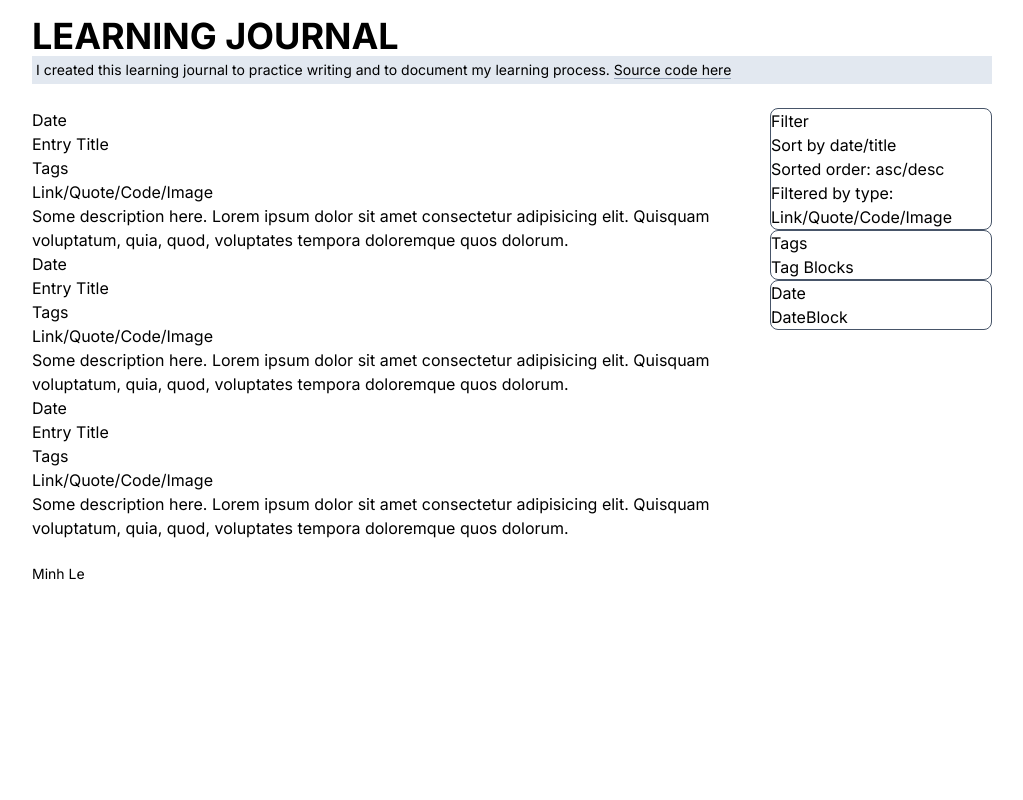
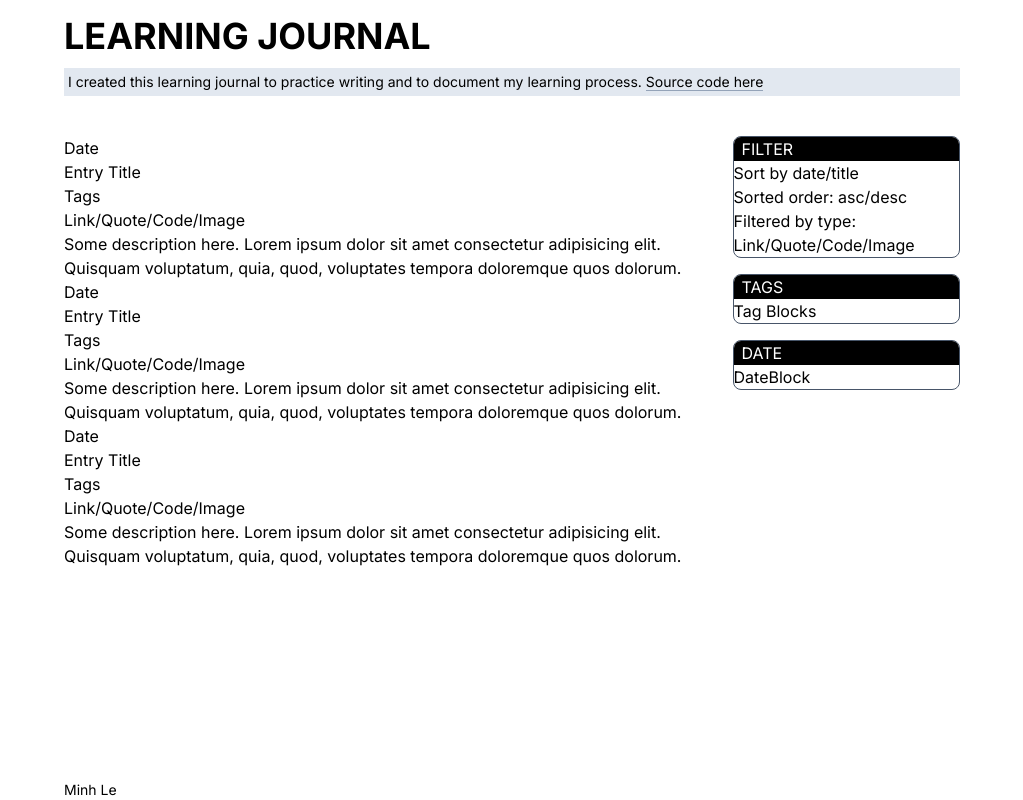
Before and after one commit to ledminh/learning-journal, a Next.js app: page / in a window 1280 px wide. Shown: the whole page, without its empty margins (128-1151 px from the left). Built offline with nearby package versions, Linux system fonts and the light colour scheme.

Commit message:
Rearrange layout

```diff
--- a/src/app/layout.tsx
+++ b/src/app/layout.tsx
@@ -20,15 +20,18 @@ export default function RootLayout({
   return (
     <html lang="en">
       <body className={inter.className}>
-        <div className="w-9/12 mx-auto my-4 grid grid-cols-4 gap-6">
-          <header className="col-span-4">
-            <Header />
-          </header>
-          <main className="col-span-3">{children}</main>
-          <aside>
-            <SideBar />
-          </aside>
-          <footer className="col-span-4">
+        <div className="w-11/12 mx-auto pt-4 min-h-screen max-w-4xl flex flex-col justify-between">
+          <div className="grid grid-cols-7 gap-10">
+            <header className="col-span-7">
+              <Header />
+            </header>
+            {/* @TODO: Make this responsive. In small screen, make aside on top of main */}
+            <main className="col-span-5">{children}</main>
+            <aside className="col-span-2">
+              <SideBar />
+            </aside>
+          </div>
+          <footer>
             <Footer />
           </footer>
         </div>
--- a/src/layout/Block.tsx
+++ b/src/layout/Block.tsx
@@ -3,8 +3,10 @@ export default function Block(props: {
   title: string;
 }) {
   return (
-    <div className="border border-slate-600 rounded-lg">
-      <div>{props.title}</div>
+    <div className="border border-slate-600 rounded-lg overflow-hidden">
+      <div className="bg-black text-white px-2">
+        {props.title.toLocaleUpperCase()}
+      </div>
       <div>{props.children}</div>
     </div>
   );
--- a/src/layout/Header.tsx
+++ b/src/layout/Header.tsx
@@ -2,7 +2,7 @@ import Link from "next/link";
 
 export default function Header() {
   return (
-    <>
+    <div className="flex flex-col gap-3">
       <h1 className="text-4xl font-bold">LEARNING JOURNAL</h1>
       <p className="bg-slate-200 p-1 text-sm">
         I created this learning journal to practice writing and to document my
@@ -14,6 +14,6 @@ export default function Header() {
           Source code here
         </Link>
       </p>
-    </>
+    </div>
   );
 }
--- a/src/layout/SideBar.tsx
+++ b/src/layout/SideBar.tsx
@@ -4,10 +4,10 @@ import { DateBlock } from "@/date";
 
 export default function SideBar() {
   return (
-    <>
+    <div className="flex flex-col gap-4">
       <FilterBlock />
       <TagBlock />
       <DateBlock />
-    </>
+    </div>
   );
 }
```
